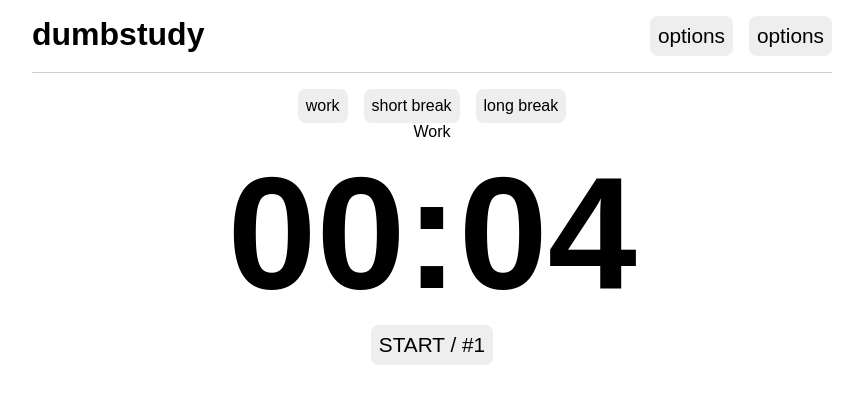
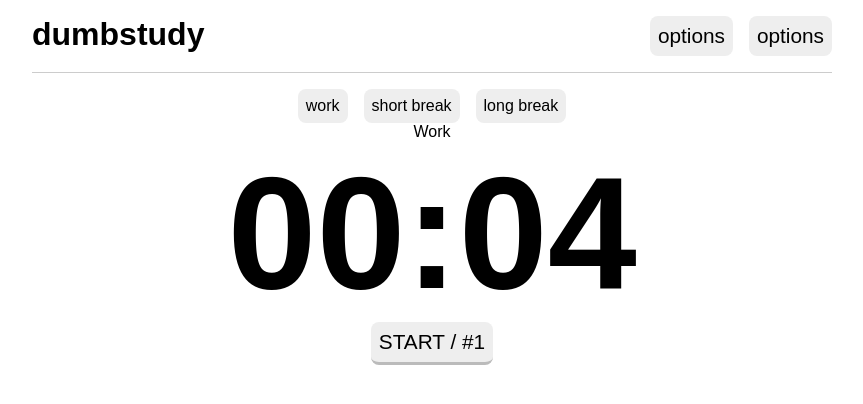
Before and after one commit to ttproxies/dumbstudy, a React (Vite) app in the folder frontend/: page / in a window 1280 px wide. Shown: the top 404 px of the page, without its empty margins (208-1071 px from the left). Built offline with nearby package versions, Linux system fonts and the light colour scheme; no server answers; a web font is replaced by a local one.

Commit message:
add active effect for buttons

```diff
--- a/frontend/src/components/Button.tsx
+++ b/frontend/src/components/Button.tsx
@@ -48,11 +48,22 @@ export const BaseButton = styled(Button)`
     &:hover {
         background-color: #ddd;
     }
+
+    &:active {
+        transform: translateY(2px);
+    }
 `
 
 export const TimerButton = styled(BaseButton)`
     letter-spacing: -5%;
     text-transform: uppercase;
+    border-bottom: 3px solid #bbb;
+    transform: translateY(-3px);
+
+    &:active {
+        border-bottom: none;
+        transform: none;
+    }
 `;
 
 export const ClockOptionButton = styled(BaseButton)`
--- a/frontend/src/components/Clock.tsx
+++ b/frontend/src/components/Clock.tsx
@@ -1,6 +1,6 @@
 import { useState, useEffect } from "react";
 import styled from "styled-components";
-import { Button, ButtonLink, TimerButton, ClockOptionButton } from "./Button"
+import { TimerButton, ClockOptionButton } from "./Button"
 import cyclesConfig from "../configs/cycles";
 
 type ModeType = keyof typeof cyclesConfig.durations;
--- a/frontend/src/components/Header.tsx
+++ b/frontend/src/components/Header.tsx
@@ -1,4 +1,3 @@
-import type { ReactNode } from 'react';
 import styled from 'styled-components';
 import ButtonCont from './ButtonCont';
 import { BaseButton } from './Button';
```
